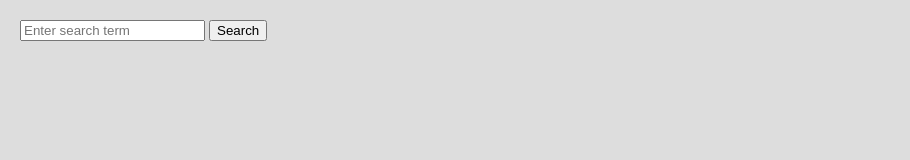
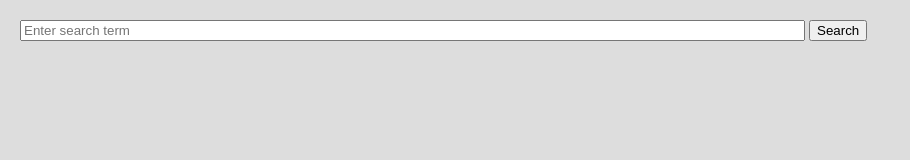
Before and after one commit to paralevels/paralevels_web_frontend, a plain HTML site: page apps/search/resources/public/index.html in a window 1280 px wide. Shown: the whole page, without its empty margins (0-910 px from the left). Drawn offline with Linux system fonts and the light colour scheme.

Commit message:
Increase search-form text input width

```diff
--- a/apps/search/resources/public/css/index.css
+++ b/apps/search/resources/public/css/index.css
@@ -4,6 +4,9 @@ body {
 }
 #search-form {
     margin: 8px;
+}
+#query {
+    width: 777px;
 }
 .search-result {
     display: inline-block;
```
